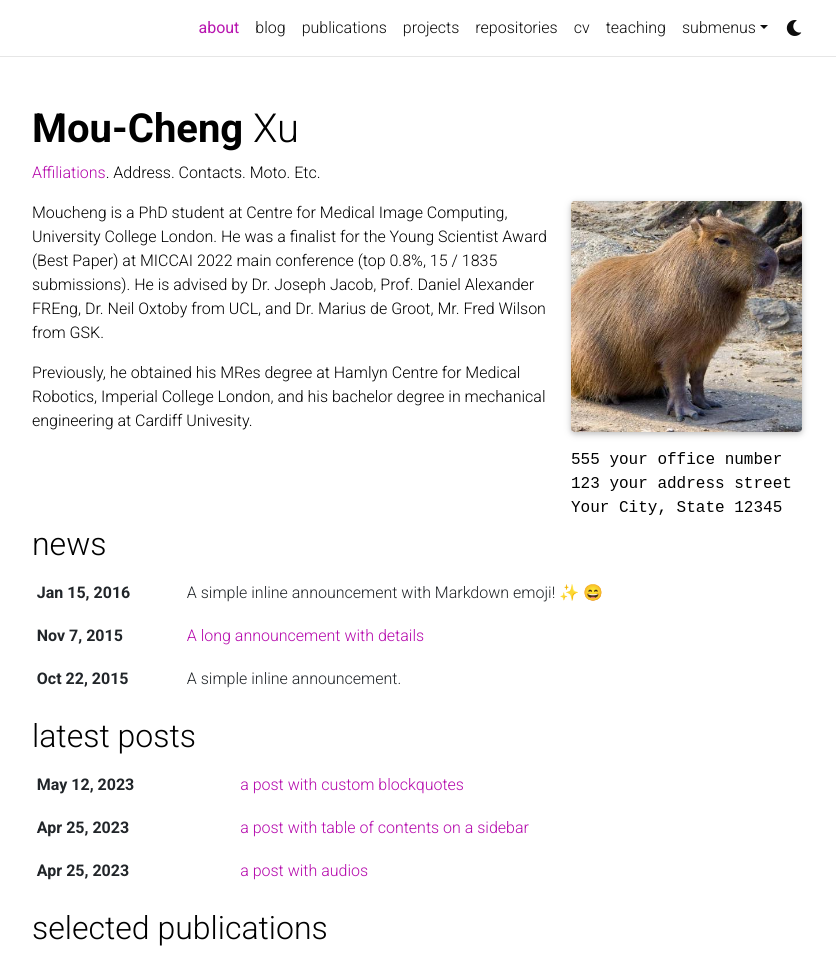
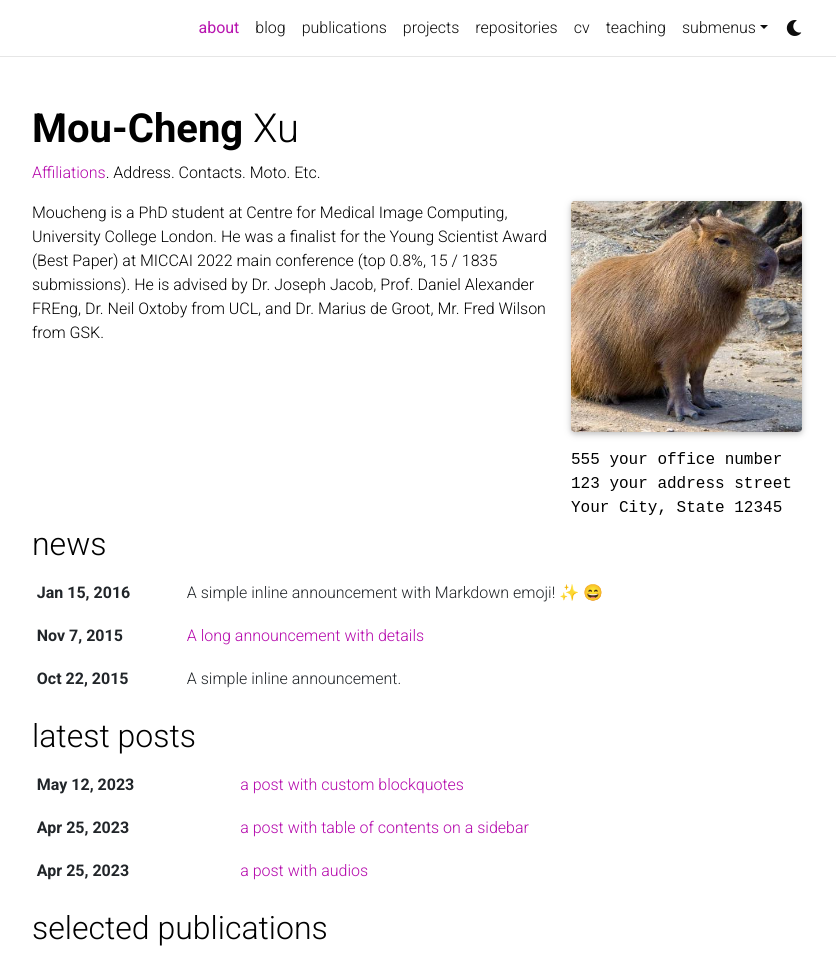
Before and after one commit to moucheng2017/moucheng2017.github.io, a Jekyll site: the page built from _pages/about.md, in a window 1280 px wide and 1264 px high, cut to the strip 0-975 px from the top of the window. Shown: the whole strip, without its empty margins (223-1059 px from the left). Built offline with Jekyll 4.4.1, drawn with Linux system fonts in a browser that asks for light colours; emoji names are drawn with the system emoji font; comment, search, counter and statistics services are not loaded; a style sheet for code colours, icons or effects is not loaded.

Commit message:
Update about.md

```diff
--- a/_pages/about.md
+++ b/_pages/about.md
@@ -23,7 +23,7 @@ social: true  # includes social icons at the bottom of the page
 
 Moucheng is a PhD student at Centre for Medical Image Computing, University College London. He was a finalist for the Young Scientist Award (Best Paper) at MICCAI 2022 main conference (top 0.8%, 15 / 1835 submissions). He is advised by Dr. Joseph Jacob, Prof. Daniel Alexander FREng, Dr. Neil Oxtoby from UCL, and Dr. Marius de Groot, Mr. Fred Wilson from GSK.
 
-Previously, he obtained his MRes degree at Hamlyn Centre for Medical Robotics, Imperial College London, and his bachelor degree in mechanical engineering at Cardiff Univesity.
+<!-- Previously, he obtained his MRes degree at Hamlyn Centre for Medical Robotics, Imperial College London, and his bachelor degree in mechanical engineering at Cardiff Univesity. -->
 
 <!-- Put your address / P.O. box / other info right below your picture. You can also disable any of these elements by editing `profile` property of the YAML header of your `_pages/about.md`. Edit `_bibliography/papers.bib` and Jekyll will render your [publications page](/al-folio/publications/) automatically.
 
```
